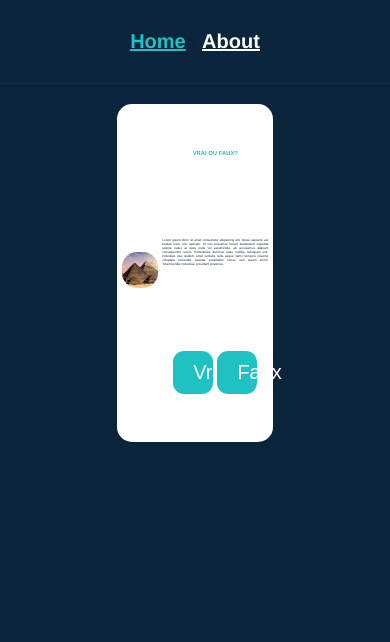
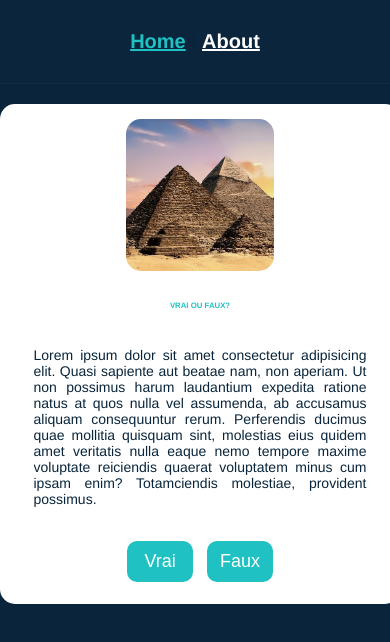
Before and after one commit to EmilieLHA/Quizz-geek-2022, a Vue app in the folder front/: page / in a window 390 px wide. Shown: the top 642 px of the page. Built offline with nearby package versions, Linux system fonts and the light colour scheme.

Commit message:
CSS changes to QuestionCard component

```diff
--- a/front/src/components/QuestionCard.vue
+++ b/front/src/components/QuestionCard.vue
@@ -46,63 +46,79 @@ export default {
 <!-- Add "scoped" attribute to limit CSS to this component only -->
 <style scoped>
 
-  .question-card {
+  .card-container{
     background-color: #ffff;
-    height: 40vh;
-    width: 40vw;
-    margin: 20px auto;
     border-radius: 15px;
-  }
+      -webkit-border-radius: 15;
+      -moz-border-radius: 15;
+    height: 350px;
+    width: 700px;
+    margin: 5% auto;
 
-  .card-container{
-    height: 100%;
-    width: 100%;
-    display: flex;
-    align-items: center;
-    flex-wrap: nowrap;
-    gap: 3%;
-    padding: 3%;
+    overflow: hidden;
+
+    display: grid;
+    grid-auto-rows: 1fr;
+    grid-template-columns: repeat(2, 1fr);
+    grid-template-rows: 1fr;
+    grid-template-areas:
+    "card-image card-body";
   }
 
   .card-image {
-    flex-basis: 150%;
+    justify-self: center;
+    align-self: center;
+    grid-area: card-image;
+    width: 80%;
+    height: 80%;
   }
 
   .card-image img {
     width: 100%;
-    max-height: 100%;
+    height: 100%;
     border-radius: 15px;
+      -webkit-border-radius: 15;
+      -moz-border-radius: 15;
   }
 
   .card-body {
+    justify-self: left;
+    align-self: center;
+    grid-area: card-body;
+    width: 90%;
+    height: 90%;
     display: flex;
     flex-direction: column;
-    justify-content: space-around;
-    height: 100%;
+    flex-wrap: nowrap;
+    justify-content: space-between;
+    overflow: hidden;
   }
 
   .card-body h4 {
     font-size: 1.5vw;
+    padding-bottom: 10px;
     color: #1fc1c3;
   }
 
   .card-body p {
-    font-size: 0.8vw;
+    font-size: 14px;
     text-align: justify;
+    flex: none;
   }
 
   .buttons button {
-    -webkit-border-radius: 11;
-    -moz-border-radius: 11;
+
     width: 20%;
     margin: 2%;
-    border-radius: 11px;
+    border-radius: 10px;
+      -webkit-border-radius: 10;
+      -moz-border-radius: 10;
     border: none;
     font-family: Arial;
     color: #ffffff;
-    font-size: 20px;
+    font-size: 18px;
     background: #1fc1c3;
-    padding: 10px 20px 10px 20px;
+    padding: 10px 10px 10px 10px;
     text-decoration: none;
   }
 
@@ -111,4 +127,35 @@ export default {
     text-decoration: none;
   }
 
+/* -------------Mediaqueries Question card-------------------------- */
+  @media screen and (max-width: 768px ) {
+
+    .card-container{
+      height: 500px;
+      width: 400px;
+      margin: 5% auto;
+      padding: 15px;
+
+      overflow: hidden;
+
+      display: flex;
+      flex-direction: column;
+  }
+
+    .card-image {
+        width: 40%;
+        height: auto;
+      }
+
+    .card-body {
+      height: 100%;
+      padding-top: 30px;
+    }
+
+    .card-body h4 {
+      font-size: 2vw;
+    }
+  }
+
+
 </style>
--- a/front/src/views/Home.vue
+++ b/front/src/views/Home.vue
@@ -15,3 +15,12 @@ export default {
   }
 }
 </script>
+
+<style scoped>
+
+.home {
+  width: 100%;
+  height: 100%;
+}
+
+</style>
```
